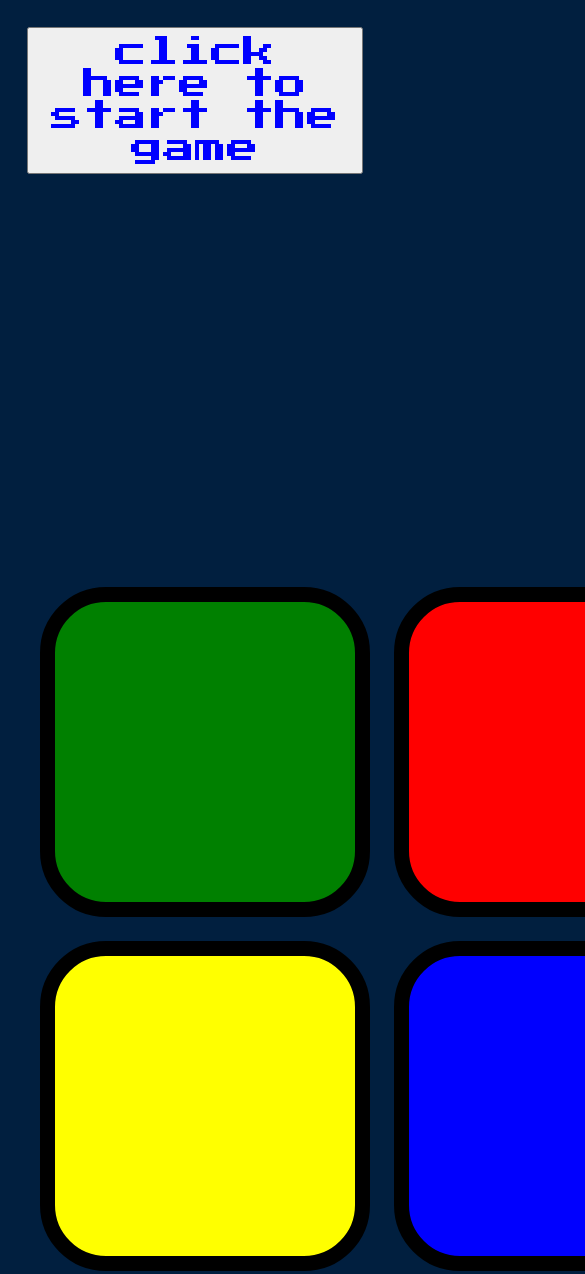
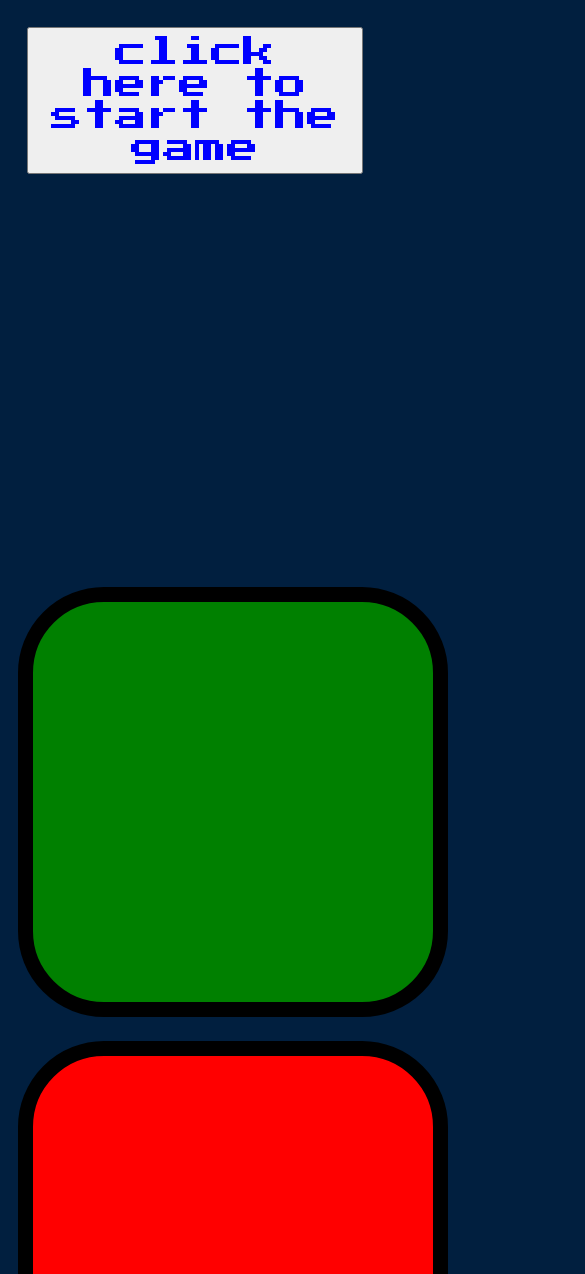
Before and after one commit to PRO-YOGESH/remember-the-pattern, a plain HTML site: page index.html in a window 390 px wide. Shown: the top 1274 px of the page, 585 px wide, since content can reach past the window. Drawn offline with nearby package versions, Linux system fonts and the light colour scheme.

Commit message:
Update styles.css

```diff
--- a/styles.css
+++ b/styles.css
@@ -83,15 +83,15 @@ position: relative;
   .btn {
     margin: 10px;
     display: inline-block;
-    height: 300px;
-    width: 300px;
+    height: 400px;
+    width: 400px;
     border: 15px solid black;
     border-radius: 20%;
   }
 
   .container {
     display: block;
-    width: 200%;
+    width: 100%;
   padding-top: 300px;
     margin-top: 1%;
 
```
